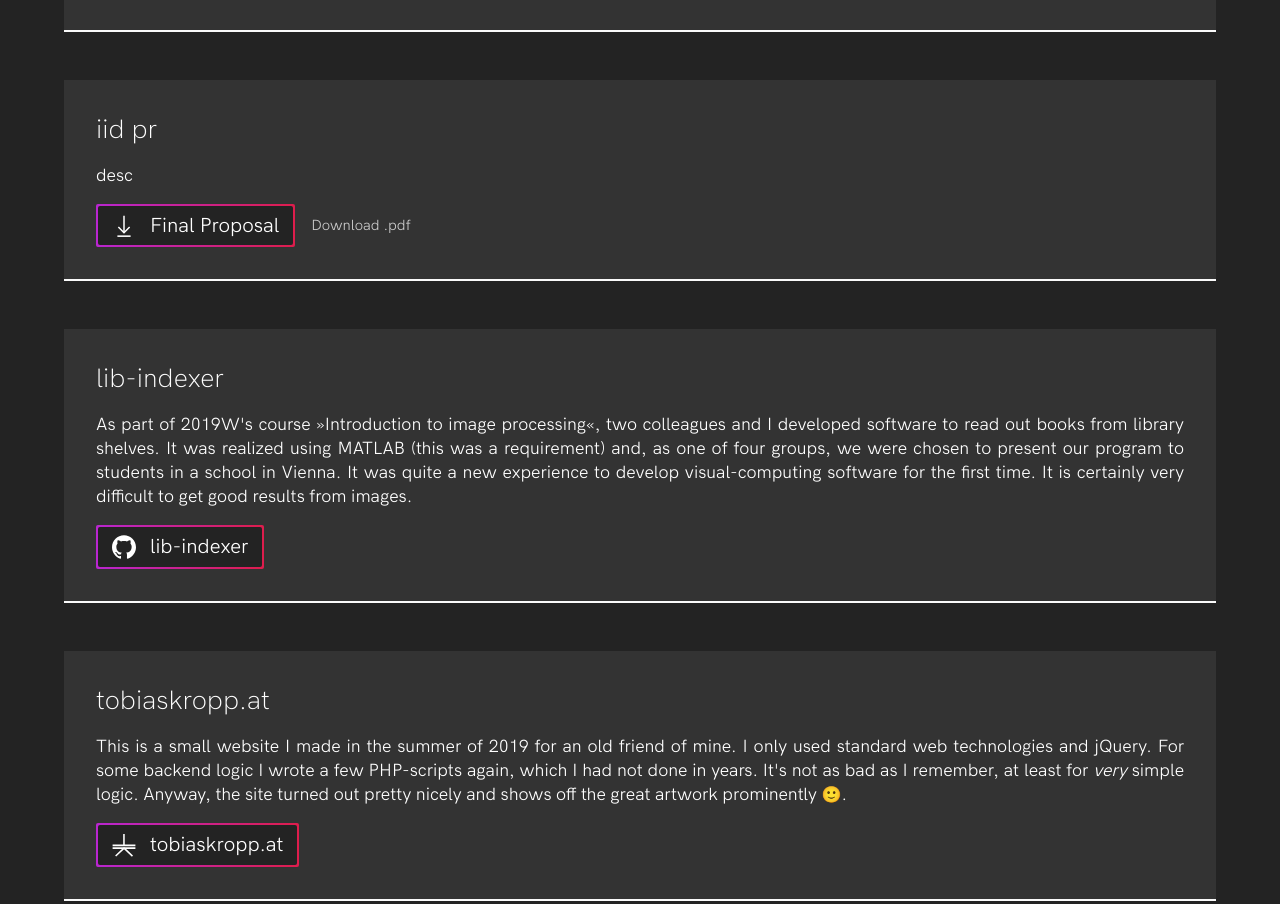
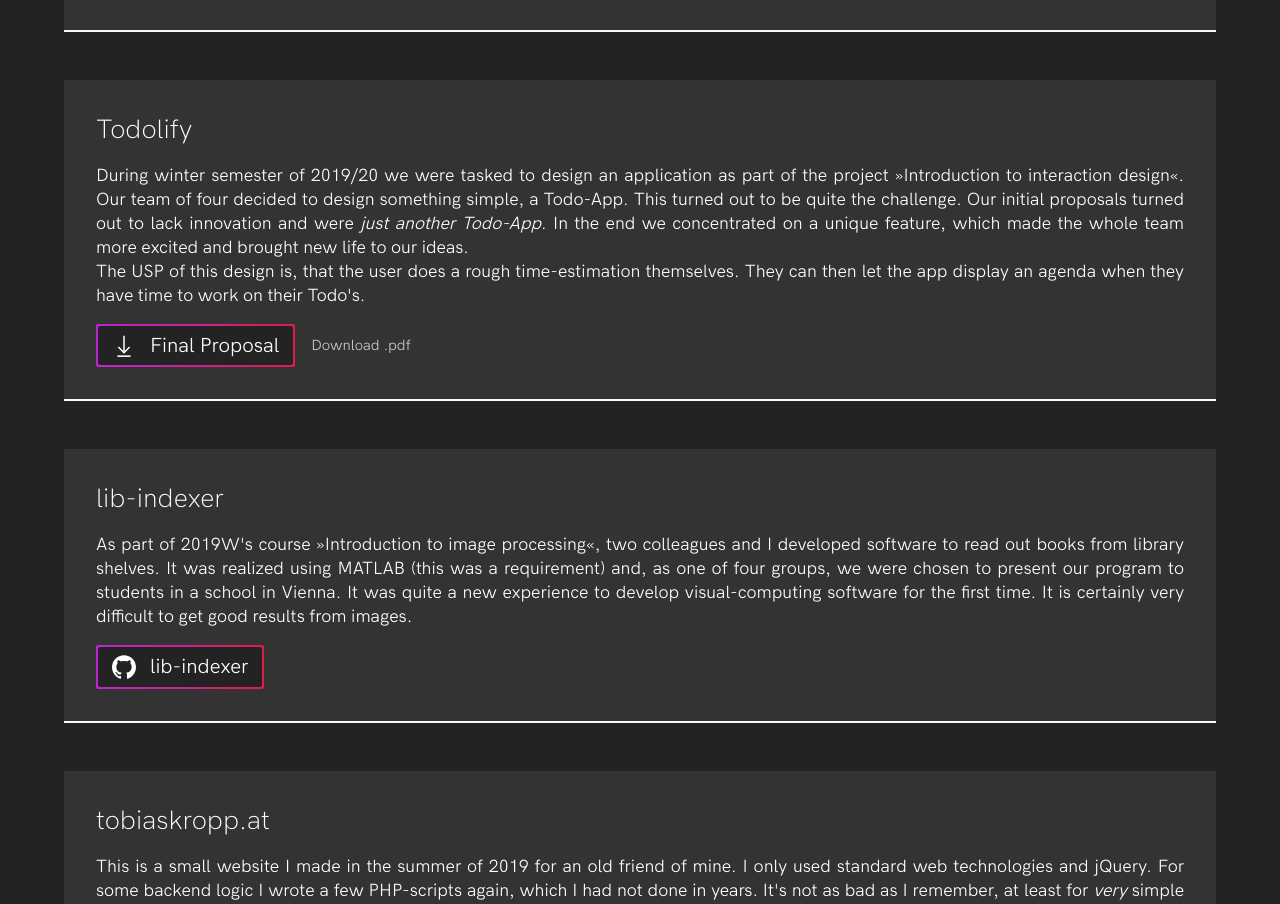
Before and after one commit to laurenzfiala/laurenz-dev, a Vue app: page /projects in a window 1280 px wide. Shown: the part 955-1859 px from the top of the page. Built offline with nearby package versions, Linux system fonts and the light colour scheme.

Commit message:
+ add project todolify

```diff
--- a/src/views/Projects.vue
+++ b/src/views/Projects.vue
@@ -54,12 +54,18 @@
     </section>
 
     <section class="highlight">
-      <h2>iid pr</h2>
+      <h2>Todolify</h2>
       <p>
-        desc
+        During winter semester of 2019/20 we were tasked to design an application as part of the project
+        »Introduction to interaction design«. Our team of four decided to design something simple, a Todo-App. This
+        turned out to be quite the challenge. Our initial proposals turned out to lack innovation and were <i>just
+        another Todo-App</i>. In the end we concentrated on a unique feature, which made the whole team more excited and
+        brought new life to our ideas.<br/>
+        The USP of this design is, that the user does a rough time-estimation themselves. They can then let the app
+        display an agenda when they have time to work on their Todo's.
       </p>
       <div class="d-flex flex-wrap align-items-center ml--1 mt--1">
-        <a class="link-btn ml-1 mt-1" href="https://github.com/laurenzfiala/cgue20-matterialist">
+        <a class="link-btn ml-1 mt-1" href="/static/IID_PR_2020W_latest.pdf" download>
           <img class="btn-icon" src="../assets/icons/download.svg" />
           Final Proposal
         </a>
```
Also changed, not shown: 1 other file (tests, documents, lock files or other folders).
